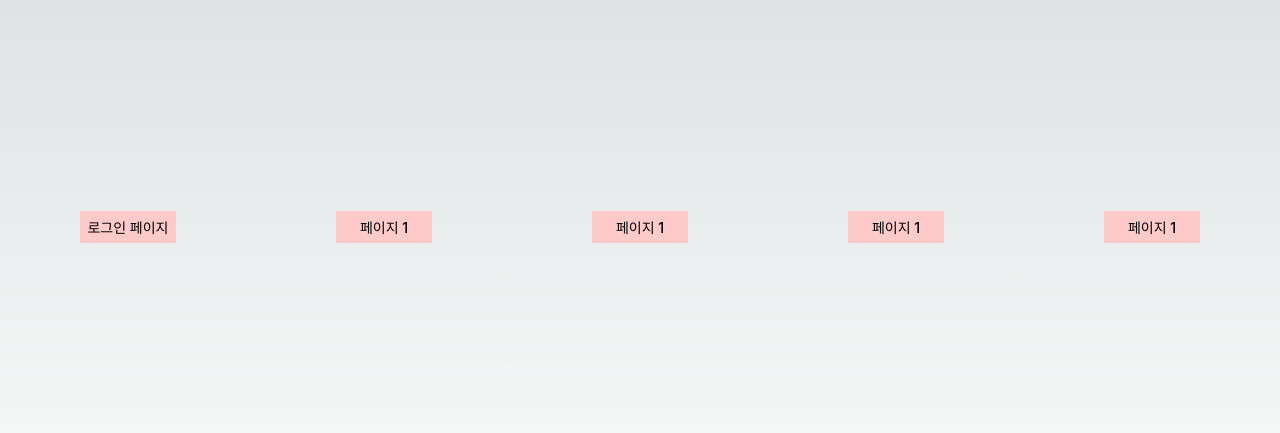
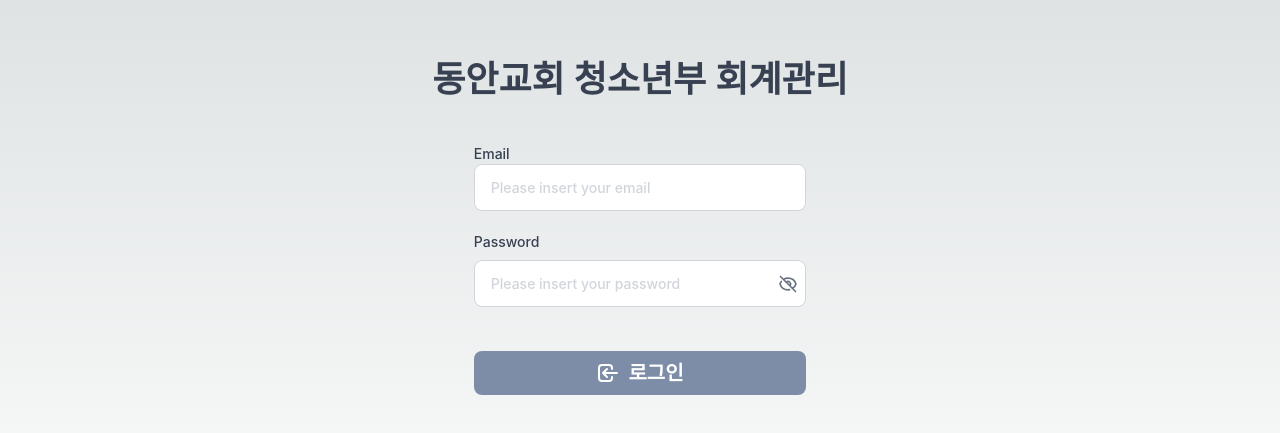
Before and after one commit to AMeaningfulStar/Accounting, a Next.js app: page / in a window 1280 px wide. Shown: the part 173-606 px from the top of the page. Built offline with nearby package versions, Linux system fonts and the light colour scheme.

Commit message:
FEAT: 모든 페이지 파일
23.11.08

- 페이지 이동 기능 구현
- 페이지 단위의 파일 생성

```diff
--- /dev/null
+++ b/pages/budget.tsx
@@ -0,0 +1,9 @@
+import Layout from "@components/Layout/Layout";
+
+export default function Budget(){
+  return(
+    <Layout>
+      예산
+    </Layout>
+  )
+}
--- /dev/null
+++ b/pages/calculate.tsx
@@ -0,0 +1,9 @@
+import Layout from "@components/Layout/Layout";
+
+export default function Calculate(){
+  return(
+    <Layout>
+      정산
+    </Layout>
+  )
+}
--- /dev/null
+++ b/pages/category.tsx
@@ -0,0 +1,9 @@
+import Layout from "@components/Layout/Layout";
+
+export default function Category(){
+  return(
+    <Layout>
+      항목코드
+    </Layout>
+  )
+}
--- /dev/null
+++ b/pages/income.tsx
@@ -0,0 +1,17 @@
+import Layout from "@components/Layout/Layout";
+
+export default function Income() {
+  return (
+    <Layout>
+      <div className="w-10/12 h-5/6 flex flex-col gap-5">
+        <div className="flex flex-row items-end gap-10">
+          <span className="text-3xl font-semibold">수입기록</span>
+          <span className="text-xl font-medium">총 예산: {} 원</span>
+        </div>
+
+        <div className="border border-gray-300 w-full"></div>
+
+      </div>
+    </Layout>
+  );
+}
--- a/pages/index.tsx
+++ b/pages/index.tsx
@@ -1,38 +1,14 @@
-import { Inter } from 'next/font/google'
-
-// 임시
-import Link from 'next/link'
-
-const inter = Inter({ subsets: ['latin'] })
+import LoginForm from "@components/Login/LoginForm";
 
 export default function Home() {
   return (
-    <div className='w-full min-h-screen grid grid-cols-5 items-center'>
-      <div className='w-full flex justify-center'>
-        <Link href='/login' className='w-24 h-8 bg-red-200 text-center items-center flex justify-center'>
-          로그인 페이지
-        </Link>
-      </div>
-      <div className='w-full flex justify-center'>
-        <Link href='/' className='w-24 h-8 bg-red-200 text-center items-center flex justify-center'>
-          페이지 1
-        </Link>
-      </div>
-      <div className='w-full flex justify-center'>
-        <Link href='/' className='w-24 h-8 bg-red-200 text-center items-center flex justify-center'>
-          페이지 1
-        </Link>
-      </div>
-      <div className='w-full flex justify-center'>
-        <Link href='/' className='w-24 h-8 bg-red-200 text-center items-center flex justify-center'>
-          페이지 1
-        </Link>
-      </div>
-      <div className='w-full flex justify-center'>
-        <Link href='/' className='w-24 h-8 bg-red-200 text-center items-center flex justify-center'>
-          페이지 1
-        </Link>
+    <div className="w-full h-screen flex flex-col justify-center items-center">
+      <div className="flex flex-col gap-y-11">
+        <span className="font-semibold text-4xl text-gray-700">
+          동안교회 청소년부 회계관리
+        </span>
+        <LoginForm />
       </div>
     </div>
-  )
+  );
 }
--- a/pages/login.tsx
+++ /dev/null
@@ -1,14 +0,0 @@
-import LoginForm from "@components/Login/LoginForm";
-
-export default function Login() {
-  return (
-    <div className="w-full h-screen flex flex-col justify-center items-center">
-      <div className="flex flex-col gap-y-11">
-        <span className="font-semibold text-4xl text-gray-700">
-          동안교회 청소년부 회계관리
-        </span>
-        <LoginForm />
-      </div>
-    </div>
-  );
-}
--- /dev/null
+++ b/pages/main.tsx
@@ -0,0 +1,9 @@
+import Layout from '@components/Layout/Layout';
+
+export default function Main() {
+  return (
+    <Layout>
+      메인
+    </Layout>
+  )
+}
--- /dev/null
+++ b/pages/management.tsx
@@ -0,0 +1,9 @@
+import Layout from "@components/Layout/Layout";
+
+export default function Management(){
+  return(
+    <Layout>
+      관리
+    </Layout>
+  )
+}
--- /dev/null
+++ b/pages/notice.tsx
@@ -0,0 +1,9 @@
+import Layout from "@components/Layout/Layout";
+
+export default function Notice(){
+  return(
+    <Layout>
+      공지사항
+    </Layout>
+  )
+}
--- /dev/null
+++ b/pages/spending.tsx
@@ -0,0 +1,9 @@
+import Layout from "@components/Layout/Layout";
+
+export default function Spending(){
+  return(
+    <Layout>
+      지출기록
+    </Layout>
+  )
+}
```
